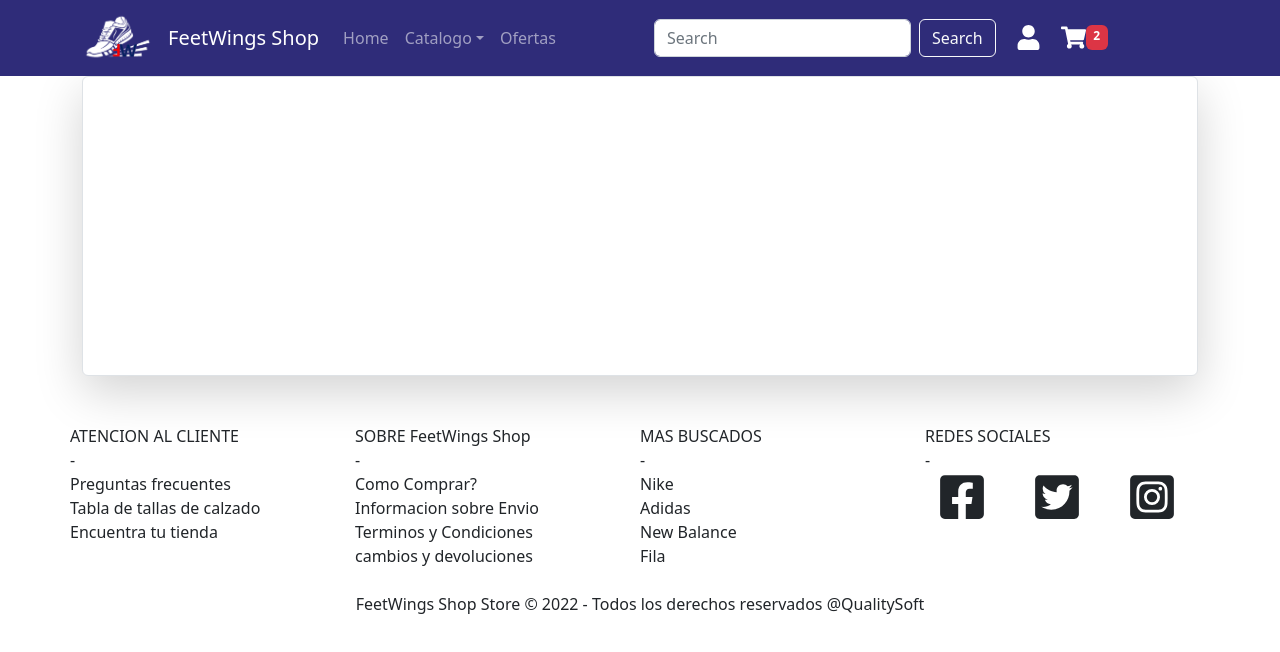
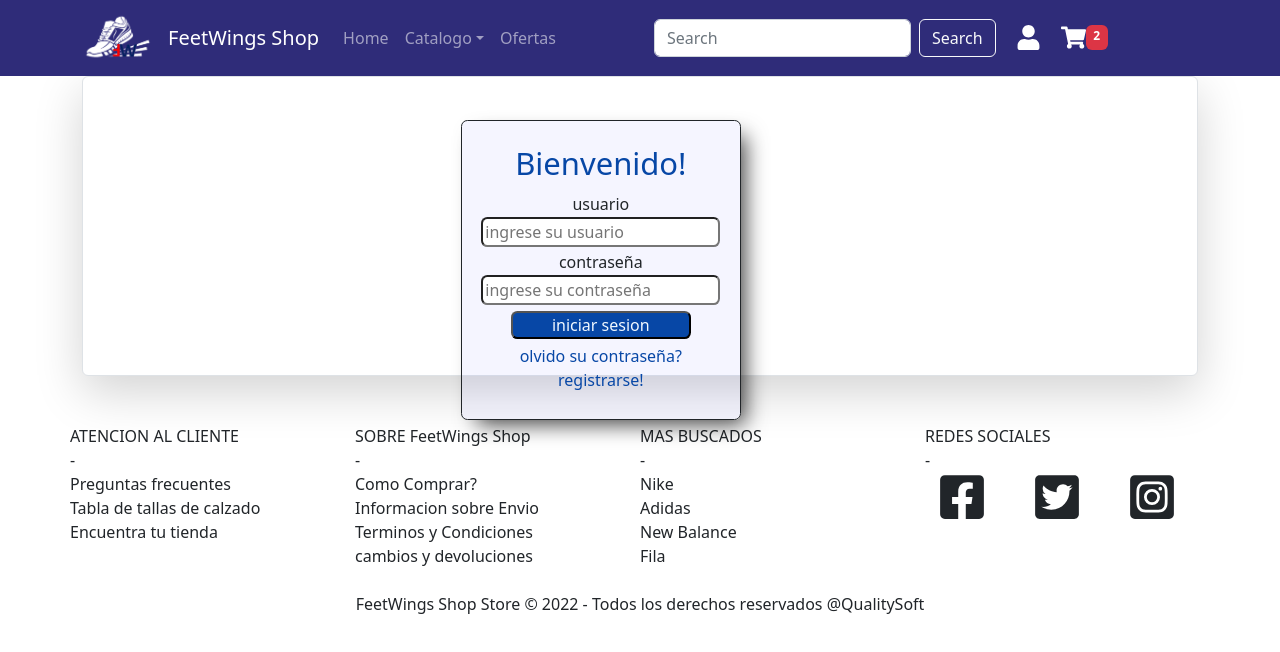
Before and after one commit to euler206/Qualitysoft-Feetwingsshop, a React (Create React App) app in the folder front/: page /login in a window 1280 px wide. Shown: the top 652 px of the page. Built offline with nearby package versions, Linux system fonts and the light colour scheme.

Commit message:
login
login

```diff
--- a/front/src/App.js
+++ b/front/src/App.js
@@ -11,6 +11,10 @@ import { Mujer } from "./components/Mujer";
 import { Kids } from "./components/Kids";
 import  Footer  from "./components/Footer";
 import CrearProducto from "./pages/CrearProducto"
+import Login from "./pages/login";
+import Registrar from "./pages/registrar";
+import Recuperar from "./pages/recuperar";
+
 
 function App() {
   return (
@@ -21,11 +25,13 @@ function App() {
         <Routes>
 
           <Route exact path="/" element={<Inicio />} />
+          <Route exact path="/login" element={<Login />} />
+          <Route exact path="/recuperar" element={<Recuperar />} />
+          <Route exact path="/registrar" element={<Registrar />} />
           <Route exact path="/Hombre" element={<Hombre />} />
           <Route exact path="/Mujer" element={<Mujer />} />
           <Route exact path="/Kids" element={<Kids />} />
-
-          <Route exact path="/crearproducto" element={<CrearProducto /> } />
+         <Route exact path="/crearproducto" element={<CrearProducto /> } />
           <Route exact path="/listarventas" element = {<ListarVentas />} />
 
         </Routes>
--- /dev/null
+++ b/front/src/pages/login.js
@@ -0,0 +1,77 @@
+import React from 'react'
+import "../styles/login.css"
+import 'bootstrap/dist/css/bootstrap.css';
+import {useState} from "react";
+
+
+
+function Login() {
+
+  const [data,setDate] = useState( {
+    usuario:"",
+    contraseña:0
+
+  }
+
+
+  )
+  return (
+
+
+  <form>
+
+
+  <div class="form-row">
+    <div className='border-div'>
+    <div >
+      <br></br>
+      <h1 className='titulo'>Bienvenido!</h1>
+    </div >
+    <div >
+      <div className='label'>
+         <label className='label'>usuario </label>
+         <input type="text" placeholder='ingrese su usuario' onChange={(e)=>{
+          setDate({ ...data, usuario:e.target.value})
+         }
+
+         }></input>
+         </div>
+
+
+        <div className='label'>
+        <label className='label'>contraseña </label>
+            <input type="password" placeholder='ingrese su contraseña'></input>
+            </div>
+
+
+
+        <div className="boton-div">
+            <button onClick={sesion} type="submit" className="boton">
+            iniciar sesion
+            </button>
+        </div>
+
+
+        </div>
+        <label onClick={recordar} type="button" className='label-registro'>olvido su contraseña?</label>
+
+        <label onClick={registrar} type="button" className='label-registro'>registrarse!</label>
+    </div>
+
+    </div>
+    </form>
+
+
+  )
+  function recordar (){
+    alert( "recordar contraseña");
+  }
+  function registrar (){
+    alert( "crear nuevo usuario");
+  }
+  function sesion (){
+    alert( data.usuario);
+  }
+}
+
+export default Login
--- /dev/null
+++ b/front/src/pages/recuperar.js
@@ -0,0 +1,62 @@
+import React from 'react'
+import "../styles/login.css"
+import 'bootstrap/dist/css/bootstrap.css';
+
+
+
+
+function Recuperar() {
+
+
+
+
+
+  return (
+
+
+  <form>
+
+
+  <div class="form-row">
+    <div className='border-div'>
+    <div >
+      <br></br>
+      <h1 className='titulo'>recuperar contraseña!</h1>
+    </div >
+    <div >
+      <div className='label'>
+         <label className='label'>correo electronico </label>
+         <input type="text" placeholder='ingrese su correo electronico'>
+
+
+
+        </input>
+         </div>
+
+
+
+        <div className="boton-div">
+            <button  type="submit" className="boton">
+            recuperar
+            </button>
+        </div>
+        <div className="boton-div">
+            <button  type="submit" className="boton">
+            cancelar
+            </button>
+        </div>
+
+
+        </div>
+
+    </div>
+
+    </div>
+    </form>
+
+
+  )
+
+}
+
+export default Recuperar
--- /dev/null
+++ b/front/src/pages/registrar.js
@@ -0,0 +1,76 @@
+
+import React from 'react'
+import 'bootstrap/dist/css/bootstrap.css';
+
+function Registrar() {
+return(
+
+<form>
+  <div class="form-row">
+    <div class="col-md-4 mb-3">
+      <label for="validationServer01">Nombres</label>
+      <input type="text" class="form-control is-valid" id="validationServer01" placeholder="nombres" value="" required>
+      </input>
+      <div class="valid-feedback">
+
+      </div>
+    </div>
+    <div class="col-md-4 mb-3">
+      <label for="validationServer02">Apellidos</label>
+      <input type="text" class="form-control is-valid" id="validationServer02" placeholder="apellidos" value="" required>
+      </input>
+      <div class="valid-feedback">
+
+      </div>
+    </div>
+    <div class="col-md-4 mb-3">
+      <label for="validationServerUsername">Nombre de usuario</label>
+      <div class="input-group">
+        <div class="input-group-prepend">
+          <span class="input-group-text" id="inputGroupPrepend3">@</span>
+        </div>
+        <input type="text" class="form-control is-invalid" id="validationServerUsername" placeholder="nombre de usuario" aria-describedby="inputGroupPrepend3" required>
+        </input>
+        <div class="invalid-feedback">
+
+        </div>
+      </div>
+    </div>
+  </div>
+  <div class="form-row">
+    <div class="col-md-6 mb-3">
+      <label for="validationServer03">Nueva contraseña</label>
+      <input type="text" class="form-control is-invalid" id="validationServer03" placeholder="contraseña" required>
+      </input>
+      <div class="invalid-feedback">
+
+      </div>
+    </div>
+    <div class="col-md-3 mb-3">
+      <label for="validationServer04">Celular</label>
+      <input type="text" class="form-control is-invalid" id="validationServer04" placeholder="celular" required>
+      </input>
+      <div class="invalid-feedback">
+
+      </div>
+    </div>
+    <div class="col-md-3 mb-3">
+    <label>Sexo: </label>
+
+        <select name="select">
+
+            <option value="value1">Hombre</option>
+            <option value="value2" selected>Mujer</option>
+        </select>
+      <div class="invalid-feedback">
+
+      </div>
+    </div>
+  </div>
+
+  <button class="btn btn-primary" type="submit">Enviar</button>
+</form>
+
+ )
+}
+export default Registrar
--- /dev/null
+++ b/front/src/styles/login.css
@@ -0,0 +1,74 @@
+.titulo {
+    color: rgb(7 71 166);
+    text-align: center;
+    border: 8px;
+    font-size: calc(15px + 2vmin);
+
+
+}
+
+.label{
+   justify-content: center;
+   align-items: center;
+   display: flex;
+   flex-direction: column;
+   border-radius: 27px;
+   padding: 1px;
+
+}
+
+.boton{
+
+   padding: 0px;
+    border-radius: 0.4em;
+    display: flex;
+  align-items: center;
+  justify-content: center;
+  min-width: 180px;
+  background-color: rgb(7 71 166);
+  color: aliceblue;
+
+
+
+}
+
+.boton-div{
+    border-radius: 0.5em;
+    display: flex;
+  align-items: center;
+  justify-content: center;
+  min-width: 200px;
+  margin: 5px;
+}
+
+
+.border-div{
+  border: 1px solid;
+  background-color: rgba(0, 0, 255, 0.041);
+  height: 300px;
+  width: 280px;
+  border-radius: 0.4em;
+  position: absolute;
+  top: 15%;
+  left: 36%
+
+
+}
+
+input{
+  border-radius: 0.4em;
+}
+.label-registro{
+  color: rgb(7 71 166);
+  text-align: center;
+  flex-direction: column;
+  display: flex;
+
+
+}
+.border-div{
+  -webkit-box-shadow: 10px 10px 21px -6px rgba(0,0,0,0.75);
+-moz-box-shadow: 10px 10px 21px -6px rgba(0,0,0,0.75);
+box-shadow: 10px 10px 21px -6px rgba(0,0,0,0.75);
+
+}
```
Also changed, not shown: 1 other file (tests, documents, lock files or other folders).
